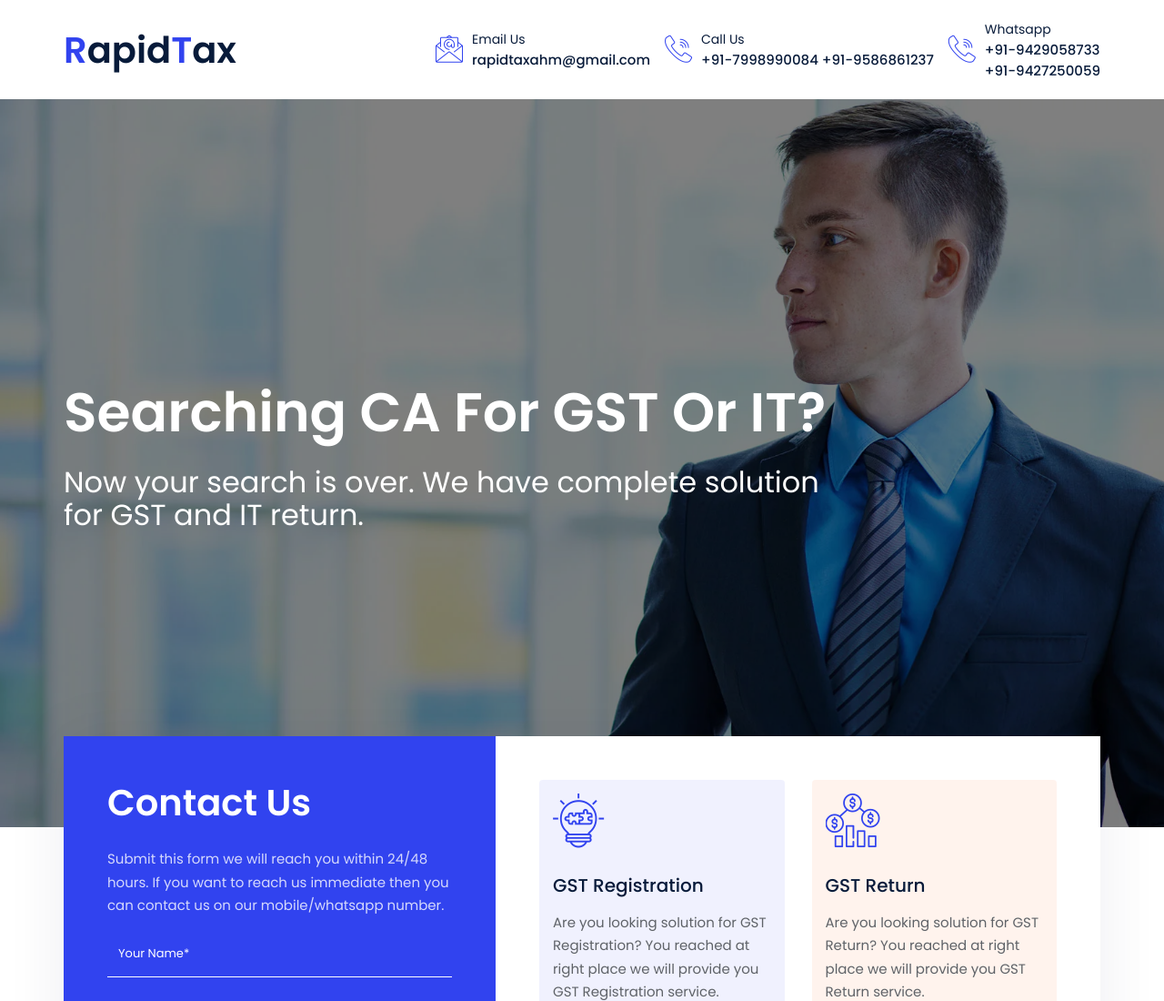
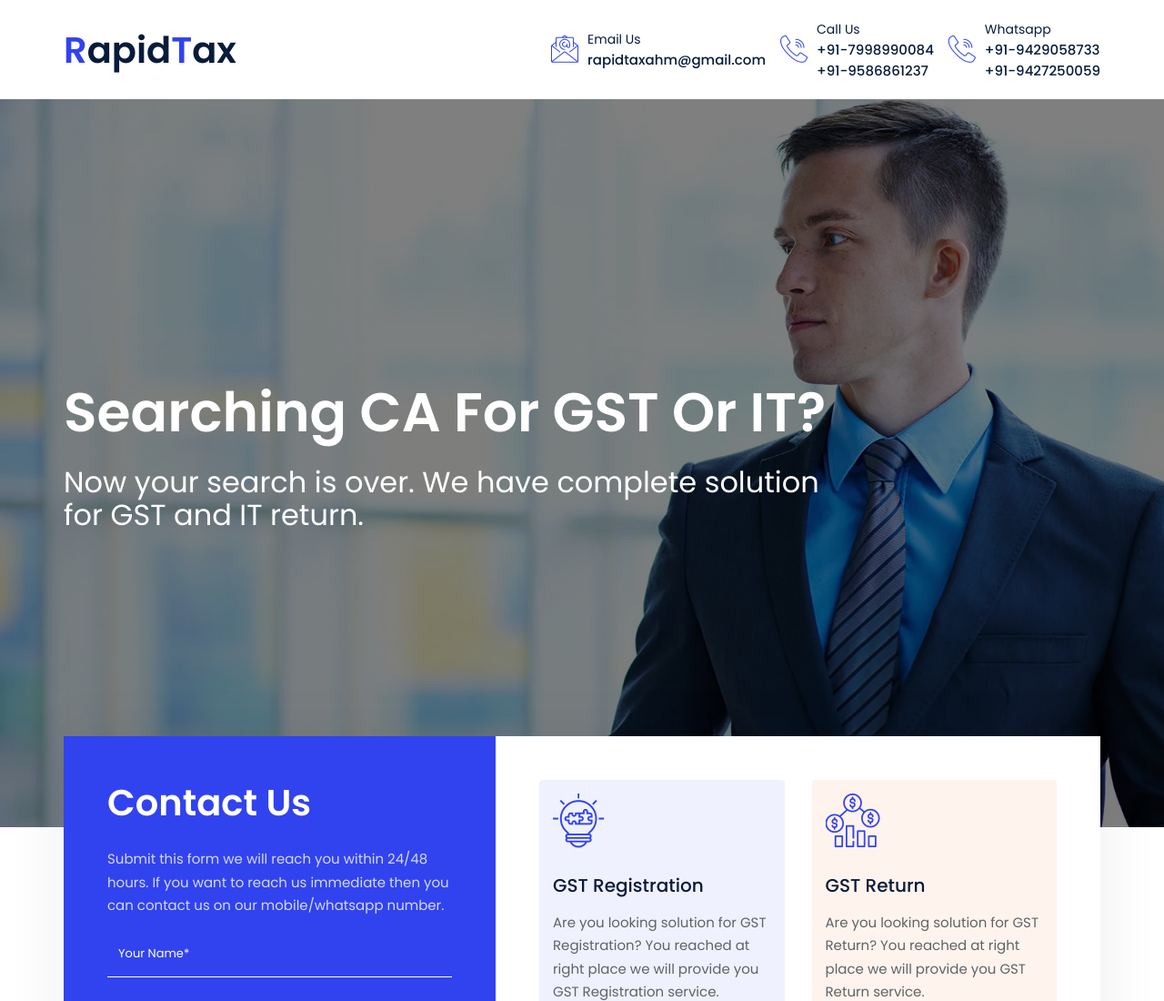
Before and after one commit to webersinfotech/RapidTax, a website: page index.html in a window 1280 px wide. Shown: the top 1100 px of the page at 91% size. Drawn offline with Linux system fonts and the light colour scheme.

Commit message:
Adding break in number

```diff
--- a/index.html
+++ b/index.html
@@ -104,7 +104,7 @@ height="0" width="0" style="display:none;visibility:hidden"></iframe></noscript>
               <div class="d-none d-md-flex align-items-center mr-3"> <i class="flaticon-phone"></i>
                 <div>
                   <h6>Call Us</h6>
-                  <a href="tel:+917998990084"> +91-7998990084</a>
+                  <a href="tel:+917998990084"> +91-7998990084</a><br>
                   <a href="tel:+919586861237"> +91-9586861237</a>
                 </div>
               </div>
```
